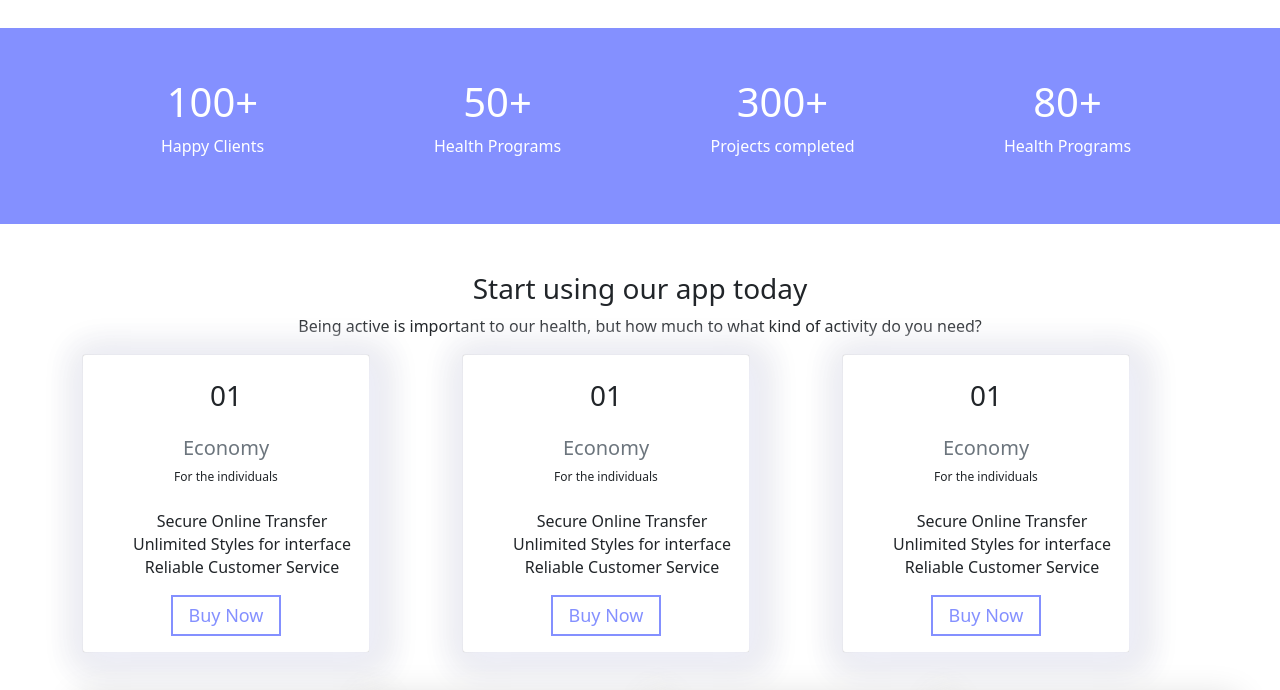
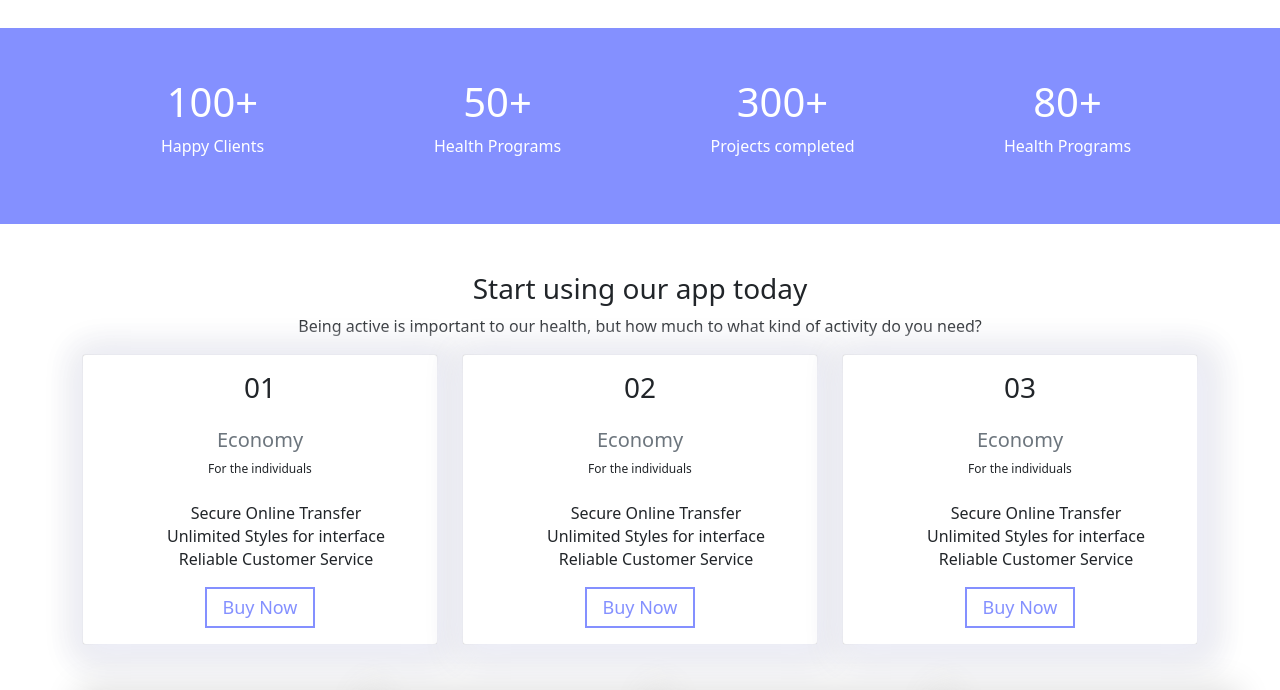
Before and after one commit to mdkazibulislam/Day-22-practice, a plain HTML site: page index.html in a window 1280 px wide. Shown: the part 1008-1698 px from the top of the page. Drawn offline with nearby package versions, Linux system fonts and the light colour scheme; grey boxes are pictures that could not be loaded.

Commit message:
Update index.html

```diff
--- a/index.html
+++ b/index.html
@@ -71,8 +71,8 @@
     </nav>
 
     <!-- banner-1 -->
-      <section>
-        <div class="container home">
+      <section class=" home">
+        <div class="container">
           <div class="row">
             <div class="col-lg-6">
               <div class="banner-left">
@@ -146,14 +146,14 @@
           </section>
 
           <!-- Card 1 -->
-          <div class="container text-center mt-5">
+          <div class="container box text-center mt-5">
             <div class="row">
               <h3>Start using our app today</h3>
               <p>Being active is important to  our health, but how much to what kind of activity do you need?</p>
               <div class="col-lg-4">
-                <div class="card " style="width: 18rem;">
+                <div class="card ">
                   <div class="card-body">
-                    <h3 class="card-title mt-2">01</h3>
+                    <h3 class="card-title ">01</h3>
                     <h5 class="card-subtitle mb-2 text-muted mt-4">Economy</h5>
                     <p class="card-text">For the individuals</p>
                     <ul class="mt-4">
@@ -166,9 +166,9 @@
                 </div>
               </div>
               <div class="col-lg-4">
-                <div class="card " style="width: 18rem;">
+                <div class="card">
                   <div class="card-body">
-                    <h3 class="card-title mt-2">01</h3>
+                    <h3 class="card-title">02</h3>
                     <h5 class="card-subtitle mb-2 text-muted mt-4">Economy</h5>
                     <p class="card-text">For the individuals</p>
                     <ul class="mt-4">
@@ -181,9 +181,9 @@
                 </div>
               </div>
               <div class="col-lg-4">
-                <div class="card " style="width: 18rem;">
+                <div class="card ">
                   <div class="card-body">
-                    <h3 class="card-title mt-2">01</h3>
+                    <h3 class="card-title">03</h3>
                     <h5 class="card-subtitle mb-2 text-muted mt-4">Economy</h5>
                     <p class="card-text">For the individuals</p>
                     <ul class="mt-4">
```
